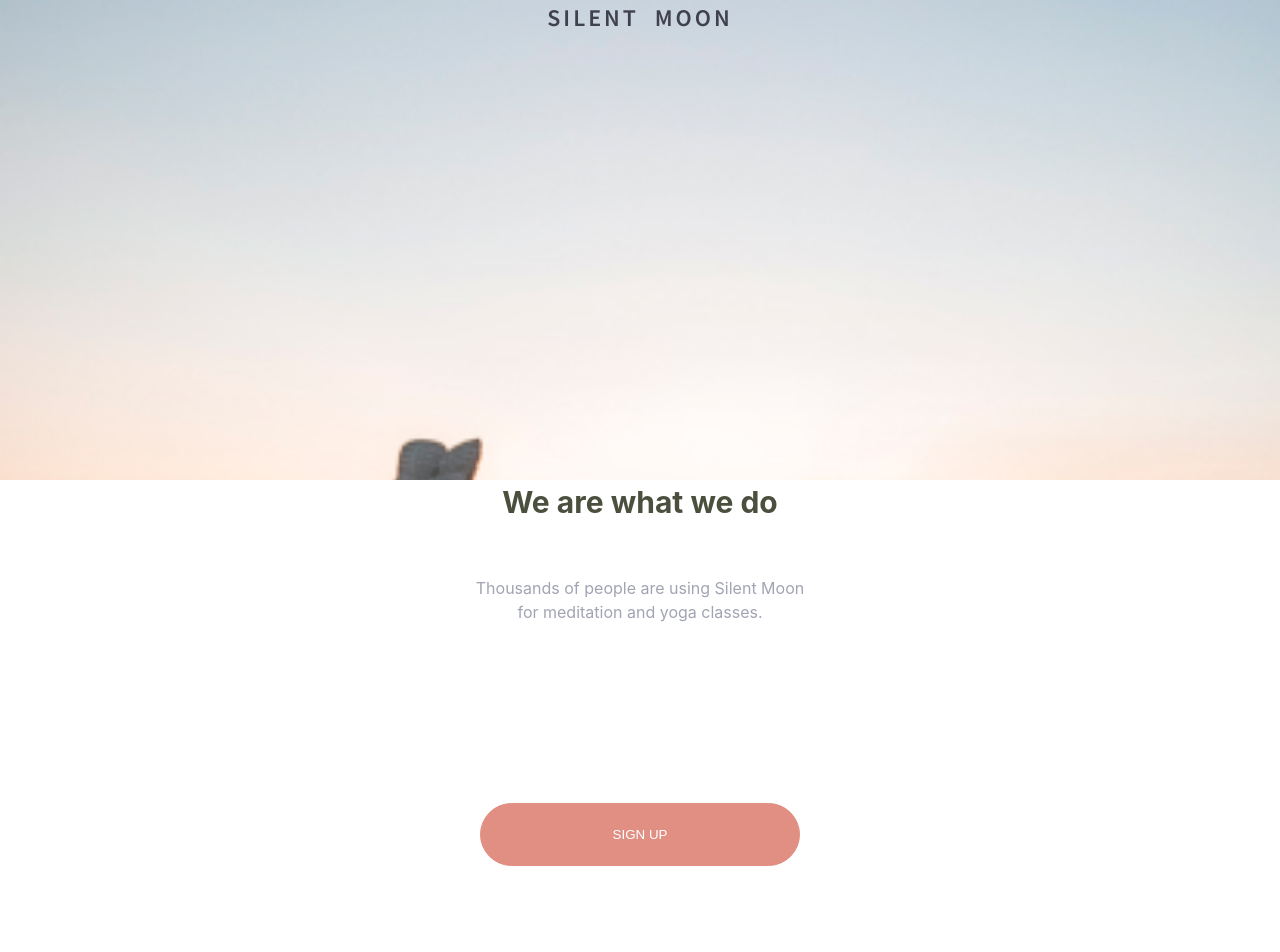
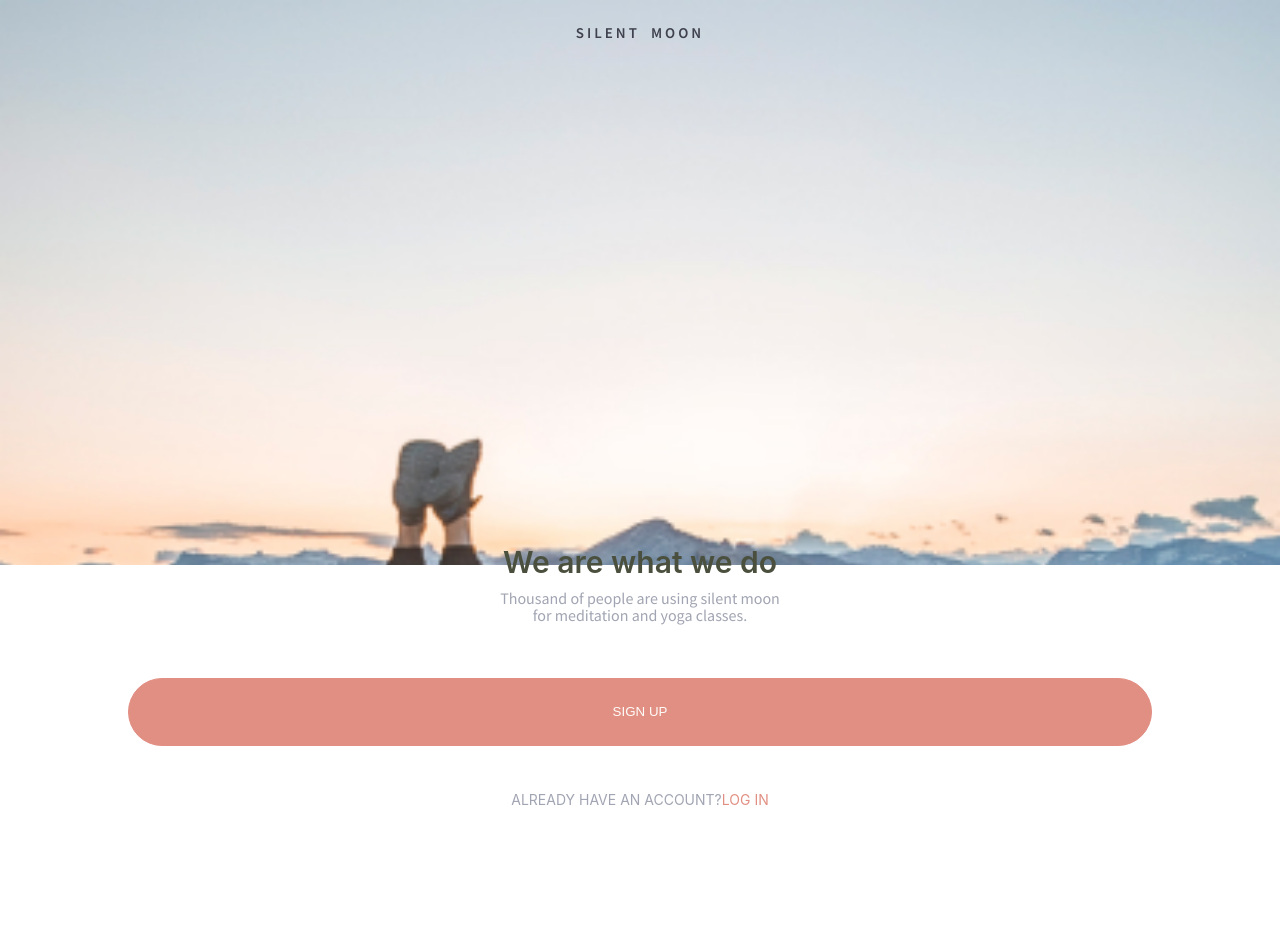
Before and after one commit to megbug/Silentmoon, a React (Vite) app in the folder frontend/: page / in a window 1280 px wide. Shown: the top 952 px of the page. After the commit the page ends 845 px from the top, so only its background shows below. Built offline with nearby package versions, Linux system fonts and the light colour scheme; no server answers.

Commit message:
react-player added

```diff
--- a/frontend/src/App.scss
+++ b/frontend/src/App.scss
@@ -25,6 +25,7 @@ $darkGreen: #4A503D;
 $lightGray: #A1A4B2;
 $beige: #FAF2DA;
 $white: #FEFCF8;
+$peach: #E28F83;
 
 
 //--------------FONTS--------------
@@ -42,12 +43,19 @@ $sansP400: 'SourceSansProRegular';
   box-sizing: border-box;
 }
 
+html {
+  font-size: 10px;
+  scroll-behavior: smooth;
+}
+
 .logoDark {
   color: $darkGray;
   font-size: 1.5rem;
   font-family: $sansP600;
   letter-spacing: 3px;
   word-spacing: 0.5rem;
+  text-align: center;
+  padding-top: 2.2rem;
 }
 
 .logoLight {
@@ -56,10 +64,57 @@ $sansP400: 'SourceSansProRegular';
   font-family: $sansP600;
   letter-spacing: 3px;
   word-spacing: 0.5rem;
+  text-align: center;
+  padding-top: 2.2rem;
 }
 
 a {
-  font-weight: 500;
-  color: #646cff;
-  text-decoration: inherit;
+  // font-weight: 500;
+  // color: #646cff;
+  // text-decoration: inherit;
+  text-decoration: none;
 }
+
+//--------------BUTTONS--------------
+
+.bigBtn-red {
+  background-color: $peach;
+  color: $white;
+  display: flex;
+  justify-content: center;
+  text-align: center;
+  border: 1px solid $peach;
+  border-radius: 38px;
+  width: 80%;
+  padding: 2%;
+  margin: 3% auto
+}
+
+.input {
+  display: flex;
+  justify-content: center;
+  text-align: center;
+  border: 1px solid $peach;
+  border-radius: 38px;
+  width: 80%;
+  padding: 2%;
+  margin: 3% auto;
+}
+
+//--------------HEADLINES--------------
+
+.hdl-big-green-left {
+  font-family: $sansP900;
+  font-size: 2.4rem;
+  color: $darkGreen;
+  letter-spacing: 0.25rem;
+  text-align: left;
+}
+
+.hdl-big-green-center {
+  font-family: $sansP900;
+  font-size: 2.4rem;
+  color: $darkGreen;
+  letter-spacing: 0.25rem;
+  text-align: center;
+}
--- a/frontend/src/components/LogIn.jsx
+++ b/frontend/src/components/LogIn.jsx
@@ -30,13 +30,13 @@ export default function LogIn() {
     };
 
     return (
-        <section>
-            <h1>Welcome Back!</h1>
-            <form onSubmit={loginHandler}>
-                <input type="email" id="email" placeholder="EMAIL" value={user.email} onChange={(e) => { setUser({ ...user, email: e.currentTarget.value }) }}></input>
-                <input type="password" id="password" placeholder="PASSWORD" value={user.password} onChange={(e) => { setUser({ ...user, password: e.currentTarget.value }) }}></input>
+        <section className="login-container">
+            <h1 className="hdl-big-green-center">Welcome Back!</h1>
+            <form className="login-form" onSubmit={loginHandler}>
+                <input className="input" type="email" id="email" placeholder="EMAIL" value={user.email} onChange={(e) => { setUser({ ...user, email: e.currentTarget.value }) }}></input>
+                <input className="input" type="password" id="password" placeholder="PASSWORD" value={user.password} onChange={(e) => { setUser({ ...user, password: e.currentTarget.value }) }}></input>
 
-                <button>LOGIN</button>
+                <button className="bigBtn-red">LOGIN</button>
             </form>
             <Link to={"/signup"} className="Link">DON`T HAVE AN ACCOUNT YET? <span> SIGN UP</span></Link>
 
--- a/frontend/src/pages/LandingPage.jsx
+++ b/frontend/src/pages/LandingPage.jsx
@@ -8,10 +8,10 @@ const LandingPage = () => {
             <div className='handstand'>
                 <h1 className='logoDark'>SILENT MOON</h1>
             </div>
-            <h2>We are what we do</h2>
-            <p>Thousands of people are using Silent Moon <br /> for meditation and yoga classes.</p>
-            <Link to={"/signup"} className='button'><button>SIGN UP</button></Link>
-            <Link to={"/login"} className="Link">ALREADY HAVE AN ACCOUNT. <span> LOG IN</span></Link>
+            <h2 className='intro-Hdl'>We are what we do</h2>
+            <p className='intro-Text'>Thousand of people are using silent moon <br /> for meditation and yoga classes.</p>
+            <Link to={"/signup"} className="intro-Btn-Link" ><button className='bigBtn-red'>SIGN UP</button></Link>
+            <Link to={"/login"} className="intro-Link">ALREADY HAVE AN ACCOUNT? <span> LOG IN</span></Link>
         </section>
     );
 }
--- a/frontend/src/pages/ProfilPage.jsx
+++ b/frontend/src/pages/ProfilPage.jsx
@@ -1,5 +1,6 @@
-import { useContext } from "react";
+import { useContext, useEffect } from "react";
 import { UserContext } from "../contexts/UserContext";
+import axios from "axios";
 
 import Navbar from '../components/Navbar';
 
@@ -7,6 +8,18 @@ import Navbar from '../components/Navbar';
 const ProfilPage = () => {
     const { user, logout } = useContext(UserContext);
     console.log(user);
+
+
+    useEffect(() => {
+        axios.get("/api/verified", { withCredentials: true })
+            .then((res) => {
+                console.log(res);
+                setUser(res.data);
+            })
+            .catch((err) => {
+                console.error(err);
+            });
+    }, []);
 
 
     return (
--- a/frontend/src/pages/Welcome.jsx
+++ b/frontend/src/pages/Welcome.jsx
@@ -3,11 +3,11 @@ import '../sass/Welcome.scss'
 const Welcome = () => {
     return (
         <section className="welcome_section">
-            <h1 className='logo'>SILENT MOON</h1>
+            <h1 className='logoLight'>SILENT MOON</h1>
             <article>
                 <h2 className='welcome_text'>Hi Name, welcome to Silent Moon</h2>
             </article>
-            <button>GET STARTED</button>
+            <button className='bigBtn-red'>GET STARTED</button>
         </section>
     );
 }
--- a/frontend/src/sass/LandingPage.scss
+++ b/frontend/src/sass/LandingPage.scss
@@ -1,34 +1,35 @@
 .handstand {
     background-image: url('../assets/img/handstand_border.jpg');
     background-repeat: no-repeat;
-    height: 60vh;
+    // background-size: cover;
+    width: 100vw;
+    // height: 60vh;
     display: flex;
     flex-direction: column;
     background-size: 100% auto;
-    justify-content: space-between;
-
-    //     .logo {
-    //         color: #4A503D;
-    //         font-size: 16px;
-    //         padding-top: 20px;
-    //     }
+    padding-bottom: 65vh;
 }
 
-h2 {
+.intro-Hdl {
     text-align: center;
     color: #4A503D;
-    font-size: 30px;
-    padding-bottom: 4%;
+    font-size: 3rem;
+    padding-bottom: 0.5rem;
+    margin-top: -2.5rem;
+    font-weight: 600;
 }
 
-p {
+.intro-Text {
     text-align: center;
     color: #A1A4B2;
-    font-size: 16px;
-    padding-bottom: 10%;
+    font-size: 1.6rem;
+    padding-bottom: 1.6rem;
+    line-height: 1.7rem;
+    font-family: 'SourceSansProRegular';
+    font-weight: 500;
 }
 
-.button {
+.intro-bigBtn-red {
     background-color: #E28F83;
     color: #FFFFFF;
     border: 1px solid #E28F83;
@@ -36,12 +37,12 @@ p {
     display: flex;
     justify-content: center;
     text-align: center;
-    width: 320px;
+    width: 80%;
     margin: 4% auto;
-    padding: 0.5%
+    // padding: 0.5%
 }
 
-.button:hover {
+.intro-bigBtn-red:hover {
     cursor: pointer;
 
     button:hover {
@@ -49,7 +50,20 @@ p {
     }
 }
 
-.Link {
-    font-size: 16px;
-    padding-top: 3%;
+.intro-Btn-Link {
+    text-decoration: none;
 }
+
+.intro-Link {
+    font-size: 1.4rem;
+    padding-top: 0.5rem;
+    padding-bottom: 3.5rem;
+    text-decoration: none;
+    color: #A1A4B2;
+    display: flex;
+    justify-content: center;
+
+    span {
+        color: #E28F83
+    }
+}
--- a/frontend/src/sass/LogIn.scss
+++ b/frontend/src/sass/LogIn.scss
@@ -1,37 +1,33 @@
-section {
+.login-container {
     background-color: #FFFFFF;
+    padding-top: 15vh;
 }
 
-h1 {
-    color: #4A503D;
-    text-align: center;
-}
+// .login-form {
+//     input {
+//         display: flex;
+//         justify-content: center;
+//         text-align: center;
+//         border: 1px solid #E28F83;
+//         border-radius: 38px;
+//         width: 290px;
+//         margin: 3% auto;
+//         padding: 2%
+//     }
 
-form {
-    input {
-        display: flex;
-        justify-content: center;
-        text-align: center;
-        border: 1px solid #E28F83;
-        border-radius: 38px;
-        width: 290px;
-        margin: 3% auto;
-        padding: 2%
-    }
-
-    button {
-        background-color: #E28F83;
-        color: #FFFFFF;
-        border: 1px solid #E28F83;
-        border-radius: 38px;
-        display: flex;
-        justify-content: center;
-        text-align: center;
-        width: 290px;
-        margin: 3% auto;
-        padding: 2%
-    }
-}
+// button {
+//     background-color: #E28F83;
+//     color: #FFFFFF;
+//     border: 1px solid #E28F83;
+//     border-radius: 38px;
+//     display: flex;
+//     justify-content: center;
+//     text-align: center;
+//     width: 290px;
+//     margin: 3% auto;
+//     padding: 2%
+// }
+// }
 
 .Link {
     text-decoration: none;
--- a/frontend/src/sass/SignUp.scss
+++ b/frontend/src/sass/SignUp.scss
@@ -1,37 +1,38 @@
-section {
+.signUp-container {
     background-color: #FFFFFF;
+    padding-top: 15vh;
 }
 
-h1 {
-    color: #4A503D;
-    text-align: center;
-}
+// .hdl-big-green-center {
+//     color: #4A503D;
+//     text-align: left;
+// }
 
-form {
-    input {
-        display: flex;
-        justify-content: center;
-        text-align: center;
-        border: 1px solid #E28F83;
-        border-radius: 38px;
-        width: 290px;
-        margin: 3% auto;
-        padding: 2%
-    }
+// form {
+//     input {
+//         display: flex;
+//         justify-content: center;
+//         text-align: center;
+//         border: 1px solid #E28F83;
+//         border-radius: 38px;
+//         width: 290px;
+//         margin: 3% auto;
+//         padding: 2%
+//     }
 
-    button {
-        background-color: #E28F83;
-        color: #FFFFFF;
-        border: 1px solid #E28F83;
-        border-radius: 38px;
-        display: flex;
-        justify-content: center;
-        text-align: center;
-        width: 290px;
-        margin: 3% auto;
-        padding: 2%
-    }
-}
+//     button {
+//         background-color: #E28F83;
+//         color: #FFFFFF;
+//         border: 1px solid #E28F83;
+//         border-radius: 38px;
+//         display: flex;
+//         justify-content: center;
+//         text-align: center;
+//         width: 290px;
+//         margin: 3% auto;
+//         padding: 2%
+//     }
+// }
 
 .Link {
     text-decoration: none;
--- a/frontend/src/sass/Welcome.scss
+++ b/frontend/src/sass/Welcome.scss
@@ -1,29 +1,26 @@
-button {
-    background-color: #E28F83;
-    color: #FFFFFF;
-    border: 1px solid #E28F83;
-    border-radius: 38px;
-    display: flex;
-    justify-content: center;
-    text-align: center;
-    width: 290px;
-    margin: 3% auto;
-    padding: 2%
-}
+// button {
+//     background-color: #E28F83;
+//     color: #FFFFFF;
+//     border: 1px solid #E28F83;
+//     border-radius: 38px;
+//     display: flex;
+//     justify-content: center;
+//     text-align: center;
+//     width: 290px;
+//     margin: 3% auto;
+//     padding: 2%
+// }
 
 .welcome_section {
     background-image: url('../assets/img/yoga_women.jpg');
     background-repeat: no-repeat;
     height: 100vh;
-    display: flex;
-    flex-direction: column;
     background-size: 100% auto;
-    justify-content: space-between;
-
 }
 
 .welcome_text {
     color: #FEFCF8;
     font-size: 3rem;
-    width: 200px;
+    width: 40%;
+    padding: 10% 0 90% 5%
 }
```
Also changed, not shown: frontend/src/components/SignUp.jsx (+8 -10 lines), 2 other files (tests, documents, lock files or other folders).
